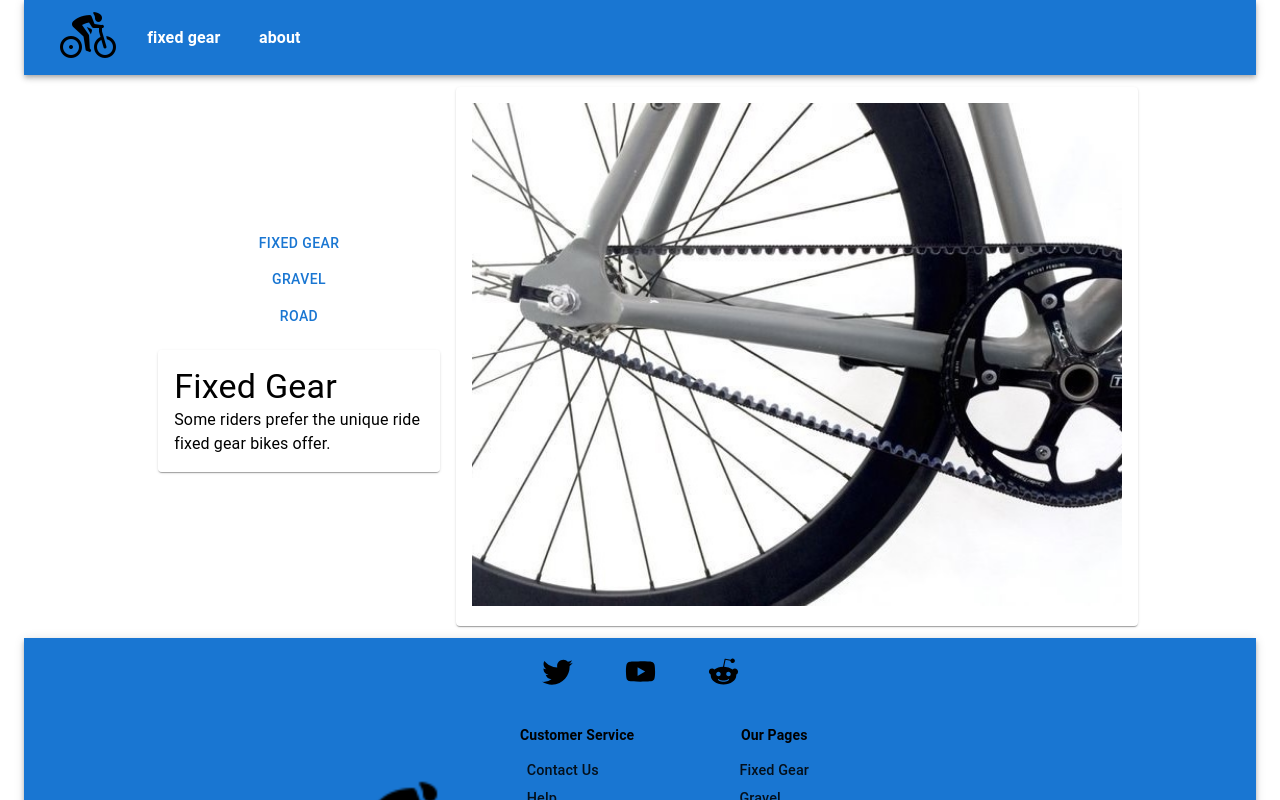
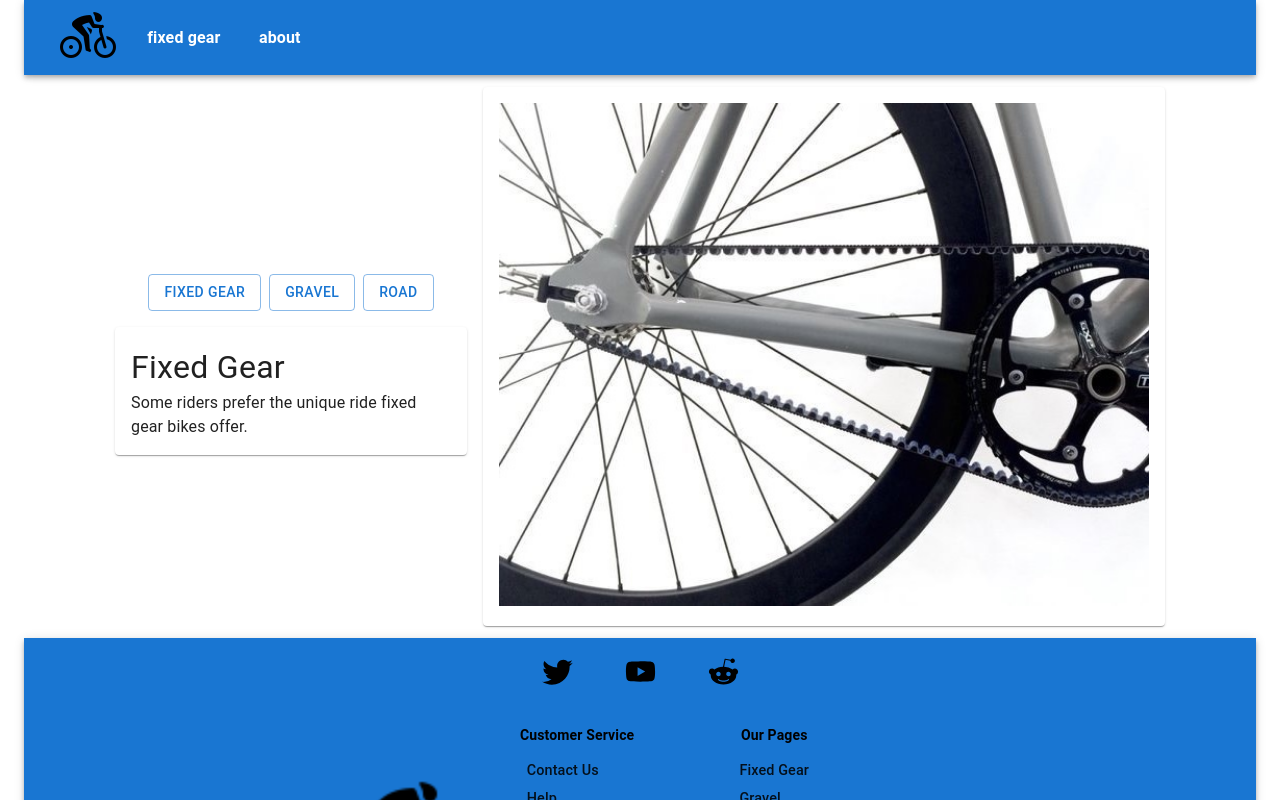
Before and after one commit to samouchka1/coolbikes, a React (Create React App) app: page /about in a window 1280 px wide. Shown: the top 800 px of the page. Built offline with nearby package versions, Linux system fonts and the light colour scheme.

Commit message:
styles edit

```diff
--- a/package.json
+++ b/package.json
@@ -10,6 +10,7 @@
     "@testing-library/jest-dom": "^5.16.5",
     "@testing-library/react": "^13.4.0",
     "@testing-library/user-event": "^13.5.0",
+    "animate.css": "^4.1.1",
     "react": "^18.2.0",
     "react-awesome-reveal": "^4.1.0",
     "react-dom": "^18.2.0",
@@ -17,7 +18,6 @@
     "react-router-hash-link": "^2.4.3",
     "react-scripts": "5.0.1",
     "react-scroll-parallax": "^3.3.1",
-    "react-transition-group": "^4.4.5",
     "swiper": "^8.4.4",
     "web-vitals": "^2.1.4"
   },
@@ -44,8 +44,5 @@
       "last 1 firefox version",
       "last 1 safari version"
     ]
-  },
-  "devDependencies": {
-    "@faker-js/faker": "^7.6.0"
   }
 }
--- a/src/App.css
+++ b/src/App.css
@@ -51,15 +51,63 @@
   }
 }
 
-/* slide from left */
-.slide-from-left {
-  /* display: none; */
-  position: relative;
-  left: -20%;
+
+
+/*ANIMISTA EFFECT */
+.slide-in-blurred-left {
+	-webkit-animation: slide-in-blurred-left 0.6s cubic-bezier(0.230, 1.000, 0.320, 1.000) both;
+	        animation: slide-in-blurred-left 0.6s cubic-bezier(0.230, 1.000, 0.320, 1.000) both;
 }
 
-.slide-from-left-active {
-  display: block;
-  left: 0;
-  transition: 1500
+/* ----------------------------------------------
+ * Generated by Animista
+ * Licensed under FreeBSD License.
+ * See http://animista.net/license for more info.
+ * w: http://animista.net, t: @cssanimista
+ * ---------------------------------------------- */
+
+/**
+ * ----------------------------------------
+ * animation slide-in-blurred-left
+ * ----------------------------------------
+ */
+ @-webkit-keyframes slide-in-blurred-left {
+  0% {
+    -webkit-transform: translateX(-1000px) scaleX(2.5) scaleY(0.2);
+            transform: translateX(-1000px) scaleX(2.5) scaleY(0.2);
+    -webkit-transform-origin: 100% 50%;
+            transform-origin: 100% 50%;
+    -webkit-filter: blur(40px);
+            filter: blur(40px);
+    opacity: 0;
+  }
+  100% {
+    -webkit-transform: translateX(0) scaleY(1) scaleX(1);
+            transform: translateX(0) scaleY(1) scaleX(1);
+    -webkit-transform-origin: 50% 50%;
+            transform-origin: 50% 50%;
+    -webkit-filter: blur(0);
+            filter: blur(0);
+    opacity: 1;
+  }
 }
+@keyframes slide-in-blurred-left {
+  0% {
+    -webkit-transform: translateX(-1000px) scaleX(2.5) scaleY(0.2);
+            transform: translateX(-1000px) scaleX(2.5) scaleY(0.2);
+    -webkit-transform-origin: 100% 50%;
+            transform-origin: 100% 50%;
+    -webkit-filter: blur(40px);
+            filter: blur(40px);
+    opacity: 0;
+  }
+  100% {
+    -webkit-transform: translateX(0) scaleY(1) scaleX(1);
+            transform: translateX(0) scaleY(1) scaleX(1);
+    -webkit-transform-origin: 50% 50%;
+            transform-origin: 50% 50%;
+    -webkit-filter: blur(0);
+            filter: blur(0);
+    opacity: 1;
+  }
+}
--- a/src/components/About.js
+++ b/src/components/About.js
@@ -1,18 +1,16 @@
 import React, {
   useState,
-  // useEffect,
-  // useRef,
+  useEffect,
 } from 'react'
 import {
-  // Toolbar,
   Box,
   Container,
   Button,
   Typography,
   Paper,
 } from '@mui/material';
-// import { CSSTransition } from 'react-transition-group';
-import '../App.css';
+import '../App.css'; //Animista effects
+
 
 const About = () => {
 
@@ -20,81 +18,80 @@ const About = () => {
     title: "Fixed Gear",
     text: "Some riders prefer the unique ride fixed gear bikes offer.",
     image: "fixedgear.jpg",
-    // imageMobile: "testImage1Mobile.jpg"
   }
   const setB = {
     title: "Gravel",
     text: "Gravel bikes are built for speed, maneuverability and verstility.",
     image: "gravel.jpg",
-    // imageMobile: "testImage2Mobile.jpg"
   }
   const setC = {
     title: "Road",
     text: "The road bike reigns supreme in speed and efficiency on the road.",
     image: "road.jpg",
-    // imageMobile: "testImage3Mobile.jpg"
   }
 
   const [section, setSection] = useState(setA)
 
   const {title,text,image} = section
 
-  // const nodeRef = useRef(null);
+  useEffect(() => {
+    document.querySelector(".animation").classList.remove("slide-in-blurred-left")
+    setTimeout(() => {
+      document.querySelector(".animation").classList.add("slide-in-blurred-left")
+    }, 5);
+  }, [section.text])
 
   return (
     <Container maxWidth={false}>
-      {/* <Toolbar sx={{height: 75}} /> */}
-      <Box sx={{display: 'flex', alignItems: 'center', justifyContent: 'center'}}>
-        <Box sx={{width: '22vw', margin: '1rem'}}>
-          <Box sx={{display: 'flex', flexDirection: 'column',
-          alignItems: 'center', backgroundColor: 'background.default',
-          margin: '0',
-          }}>
-              <Button onClick={()=>setSection(setA)}>Fixed Gear</Button>
-              <Button onClick={()=>setSection(setB)}>Gravel</Button>
-              <Button onClick={()=>setSection(setC)}>Road</Button>
-          </Box>
+      <Box
+        sx={{
+          display: 'flex',
+          flexDirection:{ md: 'row', xs: 'column-reverse'},
+          alignItems: 'center',
+          justifyContent: 'center'
+        }}
+      >
+        <Box sx={{ marginRight: {md: '1rem', xs: '0'}, display: 'flex', flexDirection: 'column', alignItems: 'center'}}>
           <Box
             sx={{
-              position:'relative',
-              // left: '110%'
+              display: 'flex',
+              flexDirection: 'row',
+              gap: '.5rem',
+              alignItems: 'center',
+              backgroundColor: 'background.default',
+              margin: '1rem 0'
             }}
           >
-            {/* <CSSTransition
-              in={section}
-              nodeRef={nodeRef}
-              timeout={1000}
-              // className="slide-from-left"
-            > */}
-              <Paper sx={{
-                textAlign: 'left',
-                color: 'common.black',
-                fontWeight: '800',
-                backgroundColor: '#ffffffa0', //bgcolor
-                padding: '1rem',
-                margin: '1rem 0'
-              }}>
-                <Typography variant="h4">{title}</Typography>
-                <Typography>{text}</Typography>
-              </Paper>
-            {/* </CSSTransition> */}
+              <Button onClick={()=>setSection(setA)} variant="outlined">Fixed&nbsp;Gear</Button>
+              <Button onClick={()=>setSection(setB)} variant="outlined">Gravel</Button>
+              <Button onClick={()=>setSection(setC)} variant="outlined">Road</Button>
           </Box>
+          <Paper
+            className="animation slide-in-blurred-left" //Animista classes
+            sx={{
+              textAlign: 'left',
+              fontWeight: '800',
+              padding: '1rem',
+              width: {
+                md: '20rem',
+                xs: 'auto'
+              },
+            }}
+          >
+            <Typography sx={{fontSize: {md: '2rem', xs: '1.6rem'}}}>{title}</Typography>
+            <Typography>{text}</Typography>
+          </Paper>
         </Box>
 
         <Paper sx={{padding: '1rem'}}>
           <Box
-            sx={{dislay: {md: 'block', xs: 'none'}, width: '650px', height: 'auto'}}
+            sx={{dislay: {md: 'block', xs: 'none'}, width: {md: '650px', xs: '300px'}, height: 'auto'}}
             component="img"
             alt={title}
             src={process.env.PUBLIC_URL + '/images/section/' + image}
           />
-          {/* <Box
-            sx={{display: {md: 'none', xs: 'block'}}}
-            component="img"
-            alt={`${title}`}
-            src={process.env.PUBLIC_URL + '/images/section/' + `${imageMobile}`}
-          /> */}
         </Paper>
+
       </Box>
 
     </Container>
--- a/src/components/Welcome.js
+++ b/src/components/Welcome.js
@@ -55,7 +55,7 @@ const Welcome = () => {
                     >
                         We are the best in
                     </Typography>
-                    <Typography sx={{fontSize: { md: '4.2rem', sm:'3rem',  xs: '2rem'}}}>
+                    <Typography sx={{fontSize: { md: '4.2rem', sm:'3rem',  xs: '2rem'}, lineHeight: '1.2'}}>
                         Performance Cycling
                     </Typography>
                 </Link>
```
Also changed, not shown: 1 other file (tests, documents, lock files or other folders).
